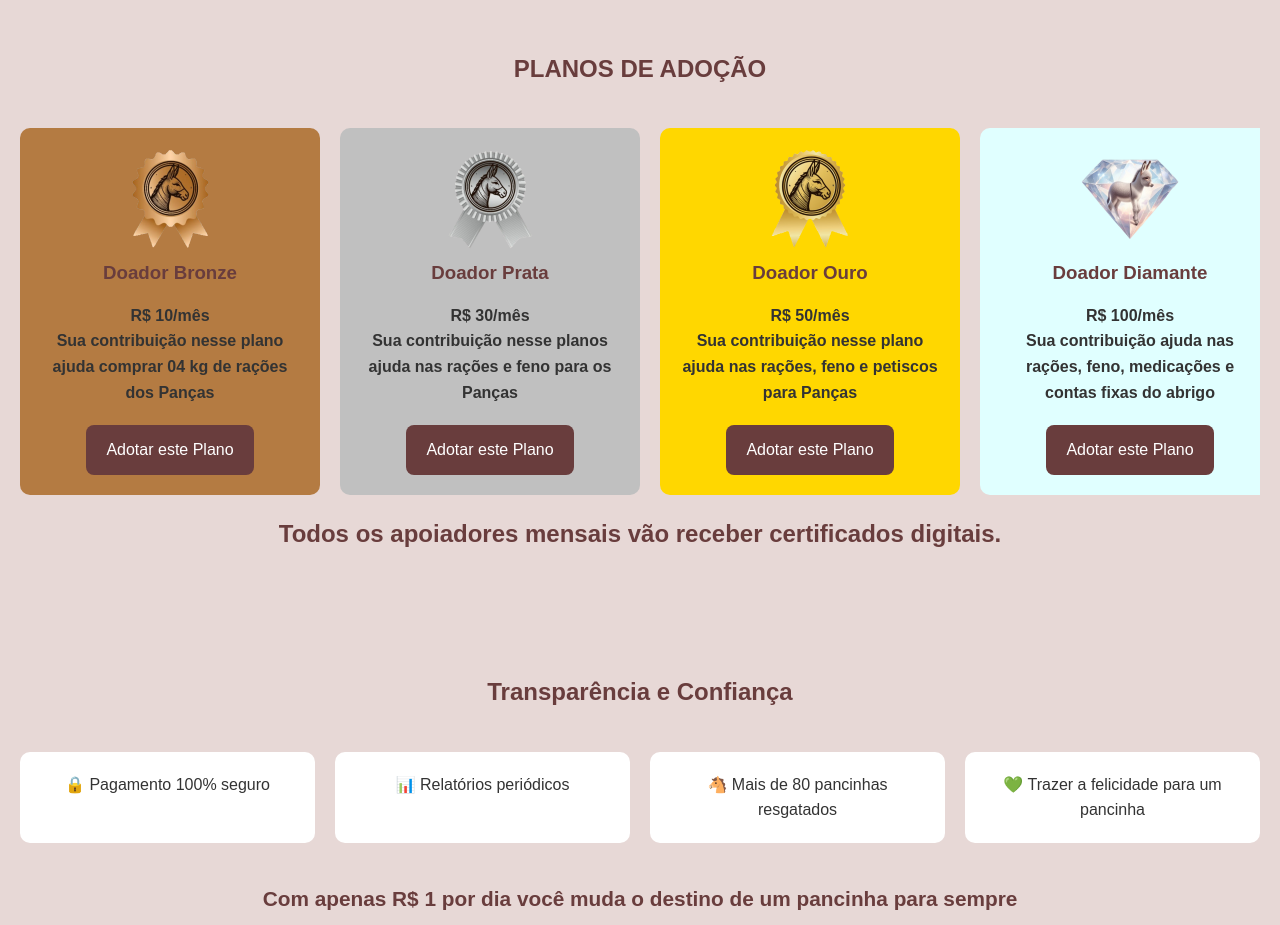
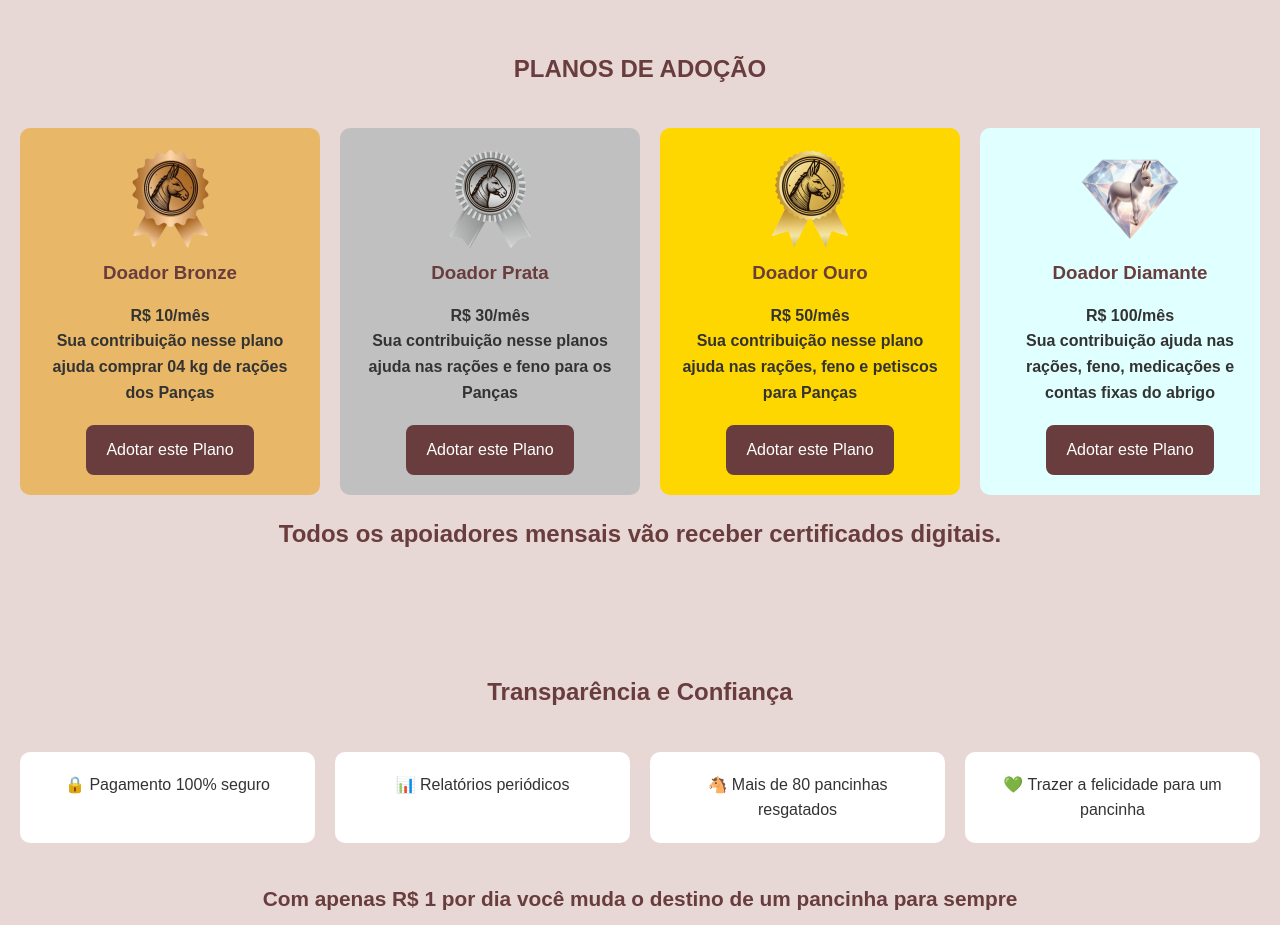
Before and after one commit to rhaonynogueira/adoteumpancinha, a plain HTML site: page index.html in a window 1280 px wide. Shown: the part 2880-3805 px from the top of the page. Drawn offline with Linux system fonts and the light colour scheme.

Commit message:
Update style.css

```diff
--- a/style.css
+++ b/style.css
@@ -204,7 +204,7 @@
 }
 
 #plano-bronze {
-  background-color: #b47b42; /* Bronze */
+  background-color: #e8b767; /* Bronze */
 }
 
   /* Histórias */
```
